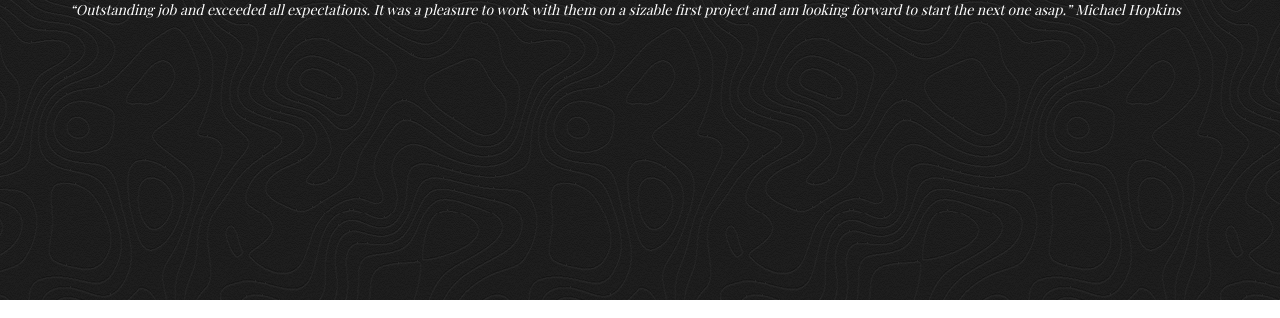
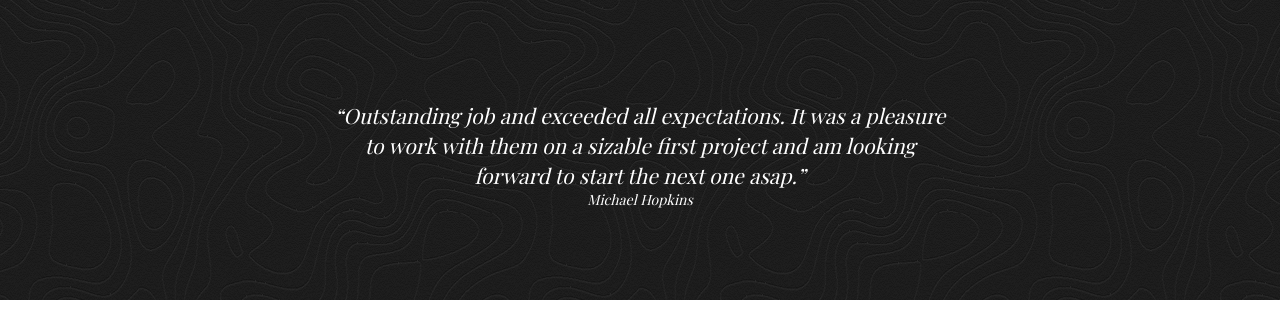
Before and after one commit to Fsimmet2/bootstrap, a plain HTML site: page indexf.html in a window 1280 px wide. Shown: the top 318 px of the page. Drawn offline with nearby package versions, Linux system fonts and the light colour scheme.

Commit message:
testimonials

```diff
--- a/css/stylef.css
+++ b/css/stylef.css
@@ -8,6 +8,7 @@ body {
 
 cite {
 	font-family: 'Playfair Display';
+	padding-top: 30px;
 }
 
 footer {
@@ -29,6 +30,7 @@ i {
 q {
 	font-family: 'Playfair Display';
 	font-style: italic;
+	font-size: 1.5em;
 }
 
 textarea.form-control {
@@ -118,9 +120,12 @@ textarea.form-control {
 	padding-bottom: 30px;
 }
 
-.qt {
-	font-family: 'Playfair Display';
+.quote {
+	padding-right: 270px;
+	padding-left: 270px;
+	padding-top: 100px;
 }
+
 .test {
 	background-image: url('../images/focitation.png');
 	color: white;
--- a/indexf.html
+++ b/indexf.html
@@ -16,8 +16,8 @@
 
 <!-- Section Testimonials -->
 	<section class="container-fluid test">
-		<div class="container">
-			<q class="qt">Outstanding job and exceeded all expectations. It was a pleasure to work with them on a sizable first project and am looking forward to start the next one asap.</q>
+		<div class="container quote text-center">
+			<q class="qut">Outstanding job and exceeded all expectations. It was a pleasure to work with them on a sizable first project and am looking forward to start the next one asap.</q><br>
 			<cite>Michael Hopkins</cite>
 		</div>
 	</section>
```
